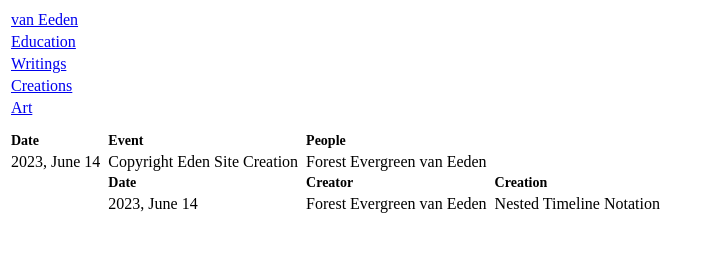
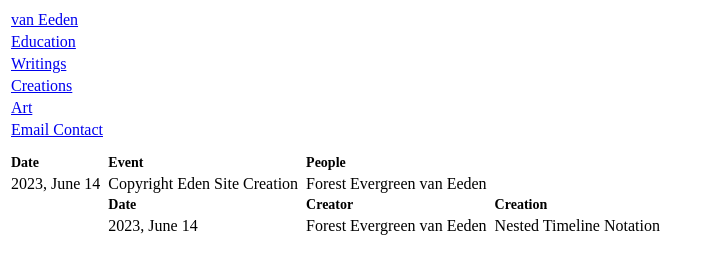
Before and after one commit to Copyright-Eden/site, a plain HTML site: page index.html in a window 1280 px wide. Shown: the whole page, without its empty margins (0-711 px from the left). Drawn offline with Linux system fonts and the light colour scheme.

Commit message:
email address added

```diff
--- a/index.html
+++ b/index.html
@@ -10,6 +10,7 @@
       <tr><td><a href="writings.html">Writings</a></td></tr>
       <tr><td><a href="creations.html">Creations</a></td></tr>
       <tr><td><a href="art.html">Art</a></td></tr>
+      <tr><td><a href="mailto:copyrighteden@icloud.com">Email Contact</a></td></tr>
     </table>
     <table>
       <tr colspan="3">
```
